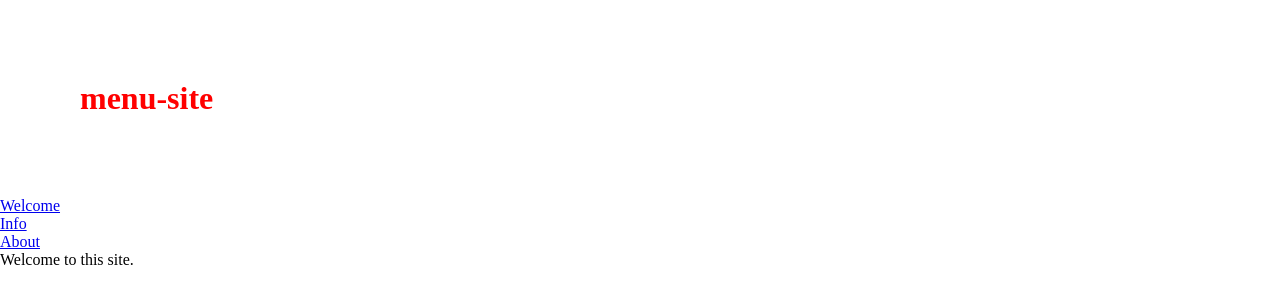
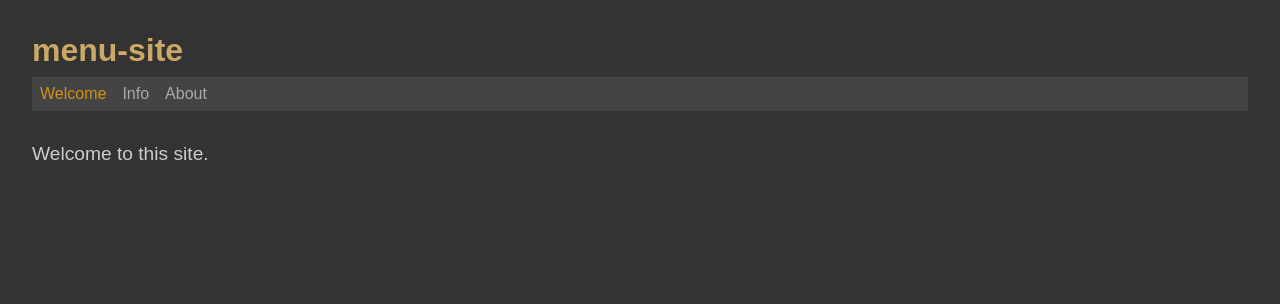
Before and after one commit to Ibrahimzene/im-001-menu, a website built with Vite: page index.html in a window 1280 px wide. Built offline with nearby package versions, Linux system fonts and the light colour scheme.

Commit message:
styles work

```diff
--- a/src/style.scss
+++ b/src/style.scss
@@ -1,9 +1,65 @@
 * {
-  margin: 0;
-  padding: 0;
-  box-sizing: border-box;
+	margin: 0;
+	padding: 0;
+	box-sizing: border-box;
 }
-h1 {
-  color: red;
-  padding: 5rem;
+
+body {
+	background-color: #333;
+	color: #ccc;
+	font-family: sans-serif;
+	padding: 2rem;
+
+	h1 {
+		color: rgb(204, 168, 101);
+		margin-bottom: .5rem;
+	}
+
+	nav {
+		margin-bottom: 2rem;
+		background-color: #444;
+		padding: .5rem;
+
+		ul {
+			display: flex;
+			list-style-type: none;
+			gap: 1rem;
+
+			li {
+				a {
+					color: #aaa;
+					text-decoration: none;
+
+					&.active {
+						color: rgb(211, 145, 24);
+					}
+				}
+			}
+		}
+	}
+
+	main {
+		font-size: 1.2rem;
+
+		.page404 {
+			.message404 {
+				width: 26rem;
+				padding: 1rem;
+				display: flex;
+				align-items: center;
+				flex-direction: column;
+				color: #444;
+				margin-top: -2rem;
+
+				.numberArea {
+					font-size: 15rem;
+					margin-bottom: -1rem;
+				}
+
+				.message {
+					font-size: 2rem;
+				}
+			}
+		}
+	}
 }
```
